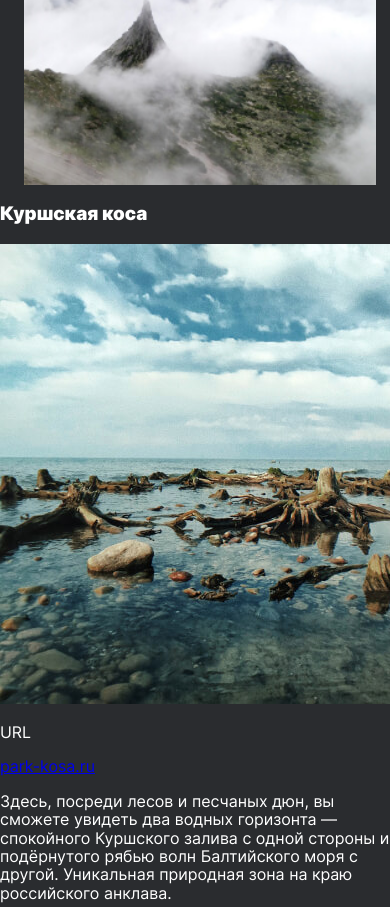
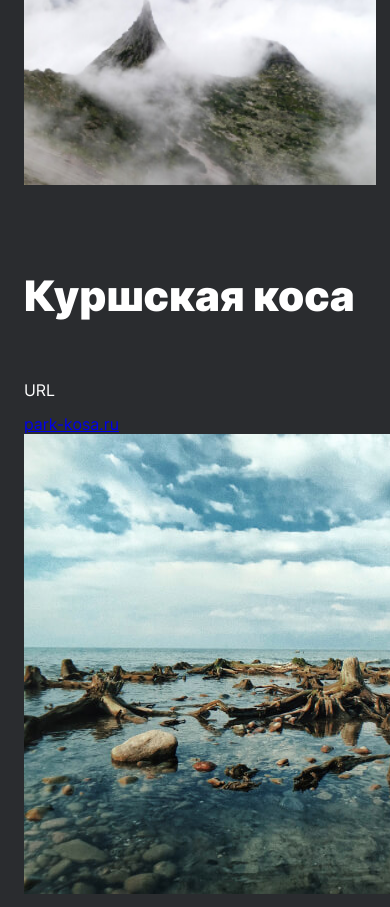
Before and after one commit to timurosaurus/russian-travel, a plain HTML site: page index.html in a window 390 px wide. Shown: the part 4518-5425 px from the top of the page. Drawn offline with Linux system fonts and the light colour scheme.

Commit message:
places grid added

```diff
--- a/blocks/place/__title/place__title.css
+++ b/blocks/place/__title/place__title.css
@@ -0,0 +1,34 @@
+.place__title {
+  margin: 0;
+  width: 460px;
+  height: 152px;
+  font-style: normal;
+  font-weight: 900;
+  font-size: 72px;
+  line-height: 76px;
+}
+
+@media screen and (max-width: 1024px) {
+  .place__title {
+    width: 440px;
+    height: 152px;
+  }
+}
+
+@media screen and (max-width: 768px) {
+  .place__title {
+    width: 340px;
+    height: 92px;
+    font-size: 42px;
+    line-height: 46px;
+  }
+}
+
+@media screen and (max-width: 320px) {
+  .place__title {
+    width: 288px;
+    height: 35px;
+    font-size: 32px;
+    line-height: 35px;
+  }
+}
--- a/blocks/place/place.css
+++ b/blocks/place/place.css
@@ -0,0 +1,3 @@
+.place {
+  display: grid;
+}
--- a/blocks/places/places.css
+++ b/blocks/places/places.css
@@ -0,0 +1,32 @@
+.places {
+  margin: 0;
+  padding: 92px 148px;
+  display: flex;
+  flex-direction: column;
+}
+@media screen and (max-width: 1024px) {
+  .places {
+    margin: 0;
+    padding: 92px 42px;
+    display: flex;
+    flex-direction: column;
+  }
+}
+
+@media screen and (max-width: 768px) {
+  .places {
+    margin: 0;
+    padding: 88px 24px;
+    display: flex;
+    flex-direction: column;
+  }
+}
+
+@media screen and (max-width: 320px) {
+  .places {
+    margin: 0;
+    padding: 64px 0 66px;
+    display: flex;
+    flex-direction: column;
+  }
+}
--- a/index.html
+++ b/index.html
@@ -77,11 +77,11 @@
         <!--Kurshskaya kosa-->
         <div class="place">
           <h3 class="place__title">Куршская коса</h3>
-          <img class="place__image" src="./images/places/places__kurshskaya-kosa.jpg" alt="Куршская коса">
           <div class="website">
             <p class="website__url-heading">URL</p>
             <a href="http://park-kosa.ru" class="website__link" target="_blank">park-kosa.ru</a>
           </div>
+          <img class="place__image" src="./images/places/places__kurshskaya-kosa.jpg" alt="Куршская коса">
           <p class="place__text">Здесь, посреди лесов и песчаных дюн, вы сможете увидеть два водных горизонта —
             спокойного Куршского залива с одной стороны и подёрнутого рябью волн Балтийского моря с другой. Уникальная
             природная зона на краю российского анклава.</p>
--- a/pages/index.css
+++ b/pages/index.css
@@ -31,6 +31,7 @@
 @import url(../blocks/photo-grid/__item/photo-grid__item.css);
 
 /*places styles import*/
+@import url(../blocks/places/places.css);
 @import url(../blocks/website/website.css);
 @import url(../blocks/website/__url-heading/website__url-heading.css);
 @import url(../blocks/website/__link/website__link.css);
```
